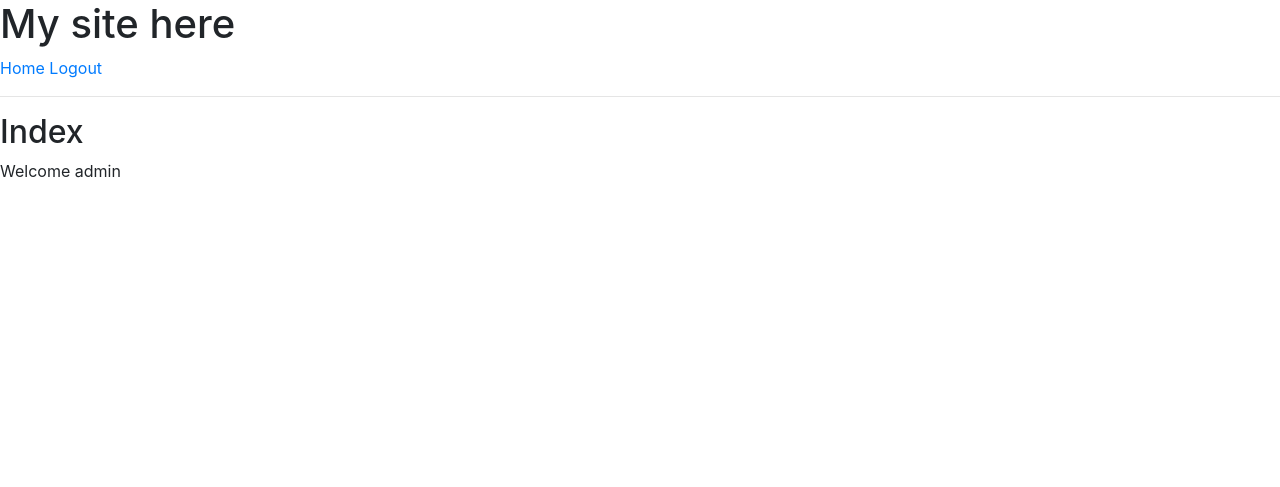
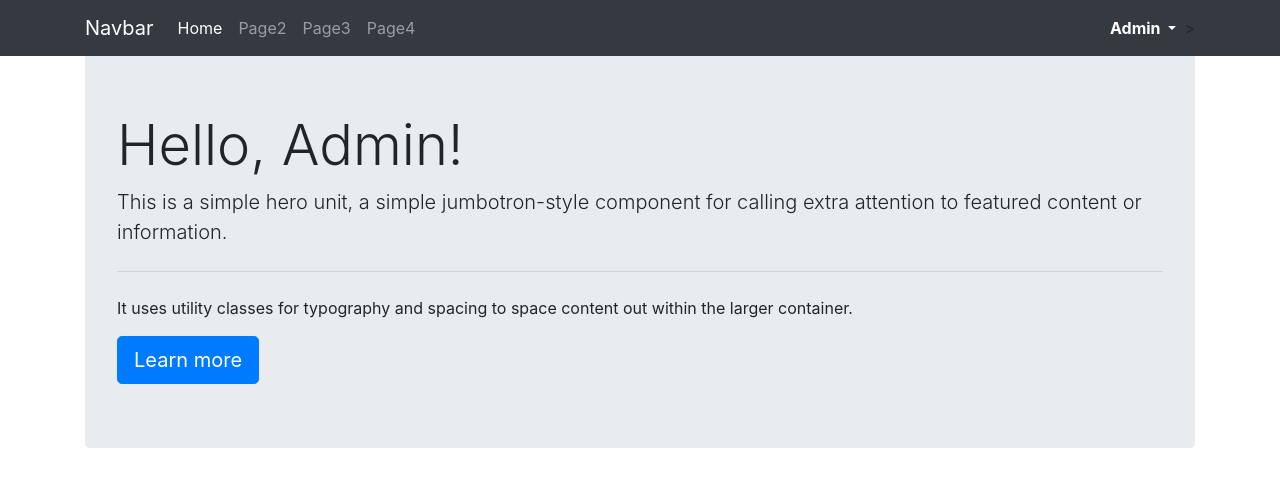
Before and after one commit to stdiothrsday/416webapp, a Django app: page /accounts/ in a window 1280 px wide. Shown: the top 487 px of the page. Run offline with Django 3.2, Linux system fonts and the light colour scheme; a user stored in the database is signed in.

Commit message:
Full Account Login w/ Graphics
Signed-off-by: Yaw <39714401+stdiothrsday@users.noreply.github.com>

```diff
--- a/accounts/urls.py
+++ b/accounts/urls.py
@@ -3,7 +3,7 @@ from . import views
 
 urlpatterns = [
     path('', views.index, name="index"),
-    path('register',views.register_view, name="register"),
-    path('login', views.login_view, name="login"),
-    path('logout', views.logout_view, name="logout")
+    path('register/', views.register_view, name="register"),
+    path('login/', views.login_view, name="login"),
+    path('logout/', views.logout_view, name="logout")
 ]
--- a/accounts/views.py
+++ b/accounts/views.py
@@ -2,6 +2,7 @@ from django.shortcuts import render, redirect
 from django.contrib.auth.forms import UserCreationForm, AuthenticationForm
 from django.contrib.auth import login, logout
 from django.contrib.auth.decorators import login_required
+from .forms import UserRegistrationForm
 
 
 # Create your views here.
--- a/finalprj/settings.py
+++ b/finalprj/settings.py
@@ -38,7 +38,10 @@ INSTALLED_APPS = [
     'django.contrib.messages',
     'django.contrib.staticfiles',
     'accounts.apps.AccountsConfig',
+    'crispy_forms'
 ]
+
+CRISPY_TEMPLATE_PACK = 'bootstrap4'
 
 MIDDLEWARE = [
     'django.middleware.security.SecurityMiddleware',
@@ -120,3 +123,5 @@ USE_TZ = True
 # https://docs.djangoproject.com/en/3.1/howto/static-files/
 
 STATIC_URL = '/static/'
+
+STATICFILES_DIRS = ['static']
--- a/templates/accounts/base.html
+++ b/templates/accounts/base.html
@@ -1,44 +1,84 @@
-<!doctype html>
+{% load static %}
+<!Doctype html>
 <html lang="en">
-  <head>
+<head>
     <!-- Required meta tags -->
     <meta charset="utf-8">
     <meta name="viewport" content="width=device-width, initial-scale=1, shrink-to-fit=no">
 
     <!-- Bootstrap CSS -->
     <link rel="stylesheet" href="https://cdn.jsdelivr.net/npm/bootstrap@4.5.3/dist/css/bootstrap.min.css" integrity="sha384-TX8t27EcRE3e/ihU7zmQxVncDAy5uIKz4rEkgIXeMed4M0jlfIDPvg6uqKI2xXr2" crossorigin="anonymous">
+    <!-- Font-awesome CSS -->
+    <link rel="stylesheet" href="https://cdnjs.cloudflare.com/ajax/libs/font-awesome/5.15.1/css/all.min.css">
 
-      <h1>My site here</h1>
-        <a href="{% url 'index' %}">Home</a>
-        {% if user.is_authenticated %}
-            <a href="{% url 'logout' %}">Logout</a>
-        {% else %}
-                <a href="{% url 'register' %}">Register</a>
-                <a href="{% url 'login' %}">Login</a>
-        {% endif %}
+    <title>
+        {% block title %}
+        {% endblock %}
+    </title>
 
-        <hr>
-      {% block title %}
-      {% endblock %}
+    <link rel="stylesheet" href="{% static 'static/styles.css'%}">
+</head>
+
+<body>
+
+<nav class="navbar navbar-expand-lg navbar-dark bg-dark fixed-top">
+    <div class="container">
+        <a class="navbar-brand" href="{% url 'index'%}">Navbar</a>
+        <button class="navbar-toggler" type="button" data-toggle="collapse" data-target="#navbarSupportedContent" aria-controls="navbarSupportedContent" aria-expanded="false" aria-label="Toggle navigation">
+            <span class="navbar-toggler-icon"></span>
+        </button>
+
+        <div class="collapse navbar-collapse" id="navbarSupportedContent">
+            <ul class="navbar-nav mr-auto">
+                <li class="nav-item active">
+                    <a class="nav-link" href="{% url 'index'%}">Home <span class="sr-only">(current)</span></a>
+                </li>
+                <li class="nav-item">
+                    <a class="nav-link" href="#">Page2</a>
+                </li>
+                <li class="nav-item">
+                    <a class="nav-link" href="#">Page3</a>
+                </li>
+                <li class="nav-item">
+                    <a class="nav-link" href="#">Page4</a>
+                </li>
+            </ul>
+
+            {% if user.is_authenticated %}
+                <ul class="navbar-nav">
+                    <li class="nav-item dropdown">
+                        <a class="nav-link dropdown-toggle text-capitalize font-weight-bold active" href="#" id="navbarDropdown" role="button" data-toggle="dropdown" aria-haspopup="true" aria-expanded="false">
+                            {{  user.username}}
+                        </a>
+                        <div class="dropdown-menu dropdown-menu-right" aria-labelledby="navbarDropdown">
+                            <a class="dropdown-item" href="{% url 'index'%}">Home</a>
+                            <div class="dropdown-divider"></div>
+                            <a class="dropdown-item" href="{% url 'logout' %}">Logout</a>
+                        </div>
+                    </li>
+                </ul>>
+            {% else %}
+                <a class="btn btn-light mr-2" href={% url 'login' %}>Login</a>
+                <a class="btn btn-light" href={% url 'register' %}>Register</a>
+            {% endif %}
+        </div>
 
 
-  </head>
-  <body>
 
+    </div>
+</nav>
+
+
+<div class="container mt-5">
     {% block body %}
     {% endblock %}
+</div>
 
-    <!-- Optional JavaScript; choose one of the two! -->
+<!-- Option 1: jQuery and Bootstrap Bundle (includes Popper) -->
+<script src="https://code.jquery.com/jquery-3.5.1.slim.min.js" integrity="sha384-DfXdz2htPH0lsSSs5nCTpuj/zy4C+OGpamoFVy38MVBnE+IbbVYUew+OrCXaRkfj" crossorigin="anonymous"></script>
+<script src="https://cdn.jsdelivr.net/npm/bootstrap@4.5.3/dist/js/bootstrap.bundle.min.js" integrity="sha384-ho+j7jyWK8fNQe+A12Hb8AhRq26LrZ/JpcUGGOn+Y7RsweNrtN/tE3MoK7ZeZDyx" crossorigin="anonymous"></script>
 
-    <!-- Option 1: jQuery and Bootstrap Bundle (includes Popper) -->
-    <script src="https://code.jquery.com/jquery-3.5.1.slim.min.js" integrity="sha384-DfXdz2htPH0lsSSs5nCTpuj/zy4C+OGpamoFVy38MVBnE+IbbVYUew+OrCXaRkfj" crossorigin="anonymous"></script>
-    <script src="https://cdn.jsdelivr.net/npm/bootstrap@4.5.3/dist/js/bootstrap.bundle.min.js" integrity="sha384-ho+j7jyWK8fNQe+A12Hb8AhRq26LrZ/JpcUGGOn+Y7RsweNrtN/tE3MoK7ZeZDyx" crossorigin="anonymous"></script>
 
-    <!-- Option 2: jQuery, Popper.js, and Bootstrap JS
-    <script src="https://code.jquery.com/jquery-3.5.1.slim.min.js" integrity="sha384-DfXdz2htPH0lsSSs5nCTpuj/zy4C+OGpamoFVy38MVBnE+IbbVYUew+OrCXaRkfj" crossorigin="anonymous"></script>
-    <script src="https://cdn.jsdelivr.net/npm/popper.js@1.16.1/dist/umd/popper.min.js" integrity="sha384-9/reFTGAW83EW2RDu2S0VKaIzap3H66lZH81PoYlFhbGU+6BZp6G7niu735Sk7lN" crossorigin="anonymous"></script>
-    <script src="https://cdn.jsdelivr.net/npm/bootstrap@4.5.3/dist/js/bootstrap.min.js" integrity="sha384-w1Q4orYjBQndcko6MimVbzY0tgp4pWB4lZ7lr30WKz0vr/aWKhXdBNmNb5D92v7s" crossorigin="anonymous"></script>
-    -->
+</body>
 
-  </body>
 </html>
--- a/templates/accounts/index.html
+++ b/templates/accounts/index.html
@@ -1,12 +1,17 @@
 {% extends 'accounts/base.html' %}
+
+{% block title %}
+    Index Page
+{% endblock %}
 
 {% block body %}
 
-    <h2>Index</h2>
-    {% if user.is_authenticated %}
-        <p>Welcome {{ user.username }}</p>
-    {% else %}
-        <p>Welcome visitor</p>
-    {% endif %}
+    <div class="jumbotron">
+        <h1 class="display-4 text-capitalize">Hello, {{  user.username}}!</h1>
+        <p class="lead">This is a simple hero unit, a simple jumbotron-style component for calling extra attention to featured content or information.</p>
+        <hr class="my-4">
+        <p>It uses utility classes for typography and spacing to space content out within the larger container.</p>
+        <a class="btn btn-primary btn-lg" href="#" role="button">Learn more</a>
+    </div>
 
 {% endblock %}
```
Also changed, not shown: accounts/forms.py (added, +11 -0 lines), static/css/styles.css (+11 -0 lines), templates/accounts/login.html (+20 -7 lines), templates/accounts/register.html (+22 -7 lines), static/js/script.js (added).
